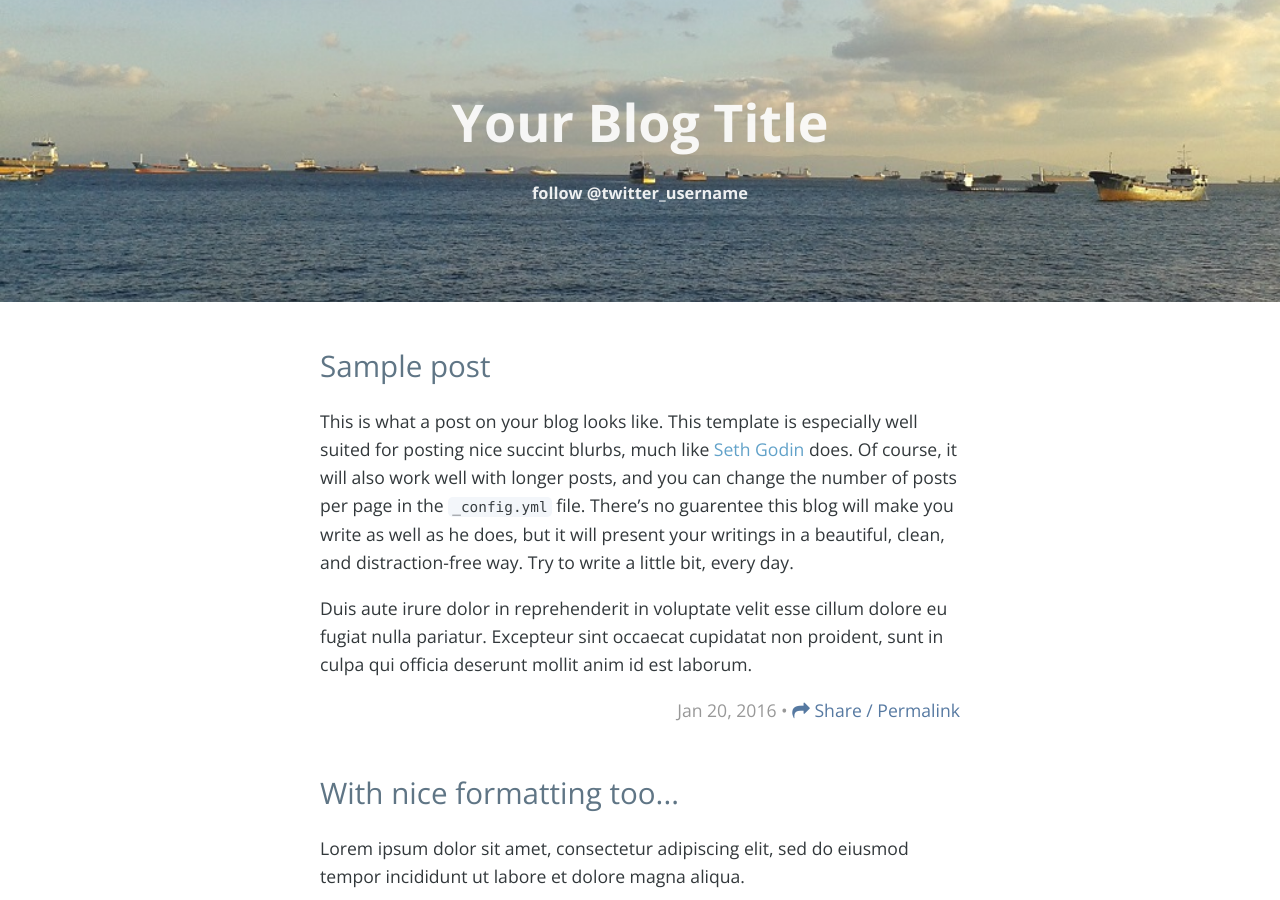
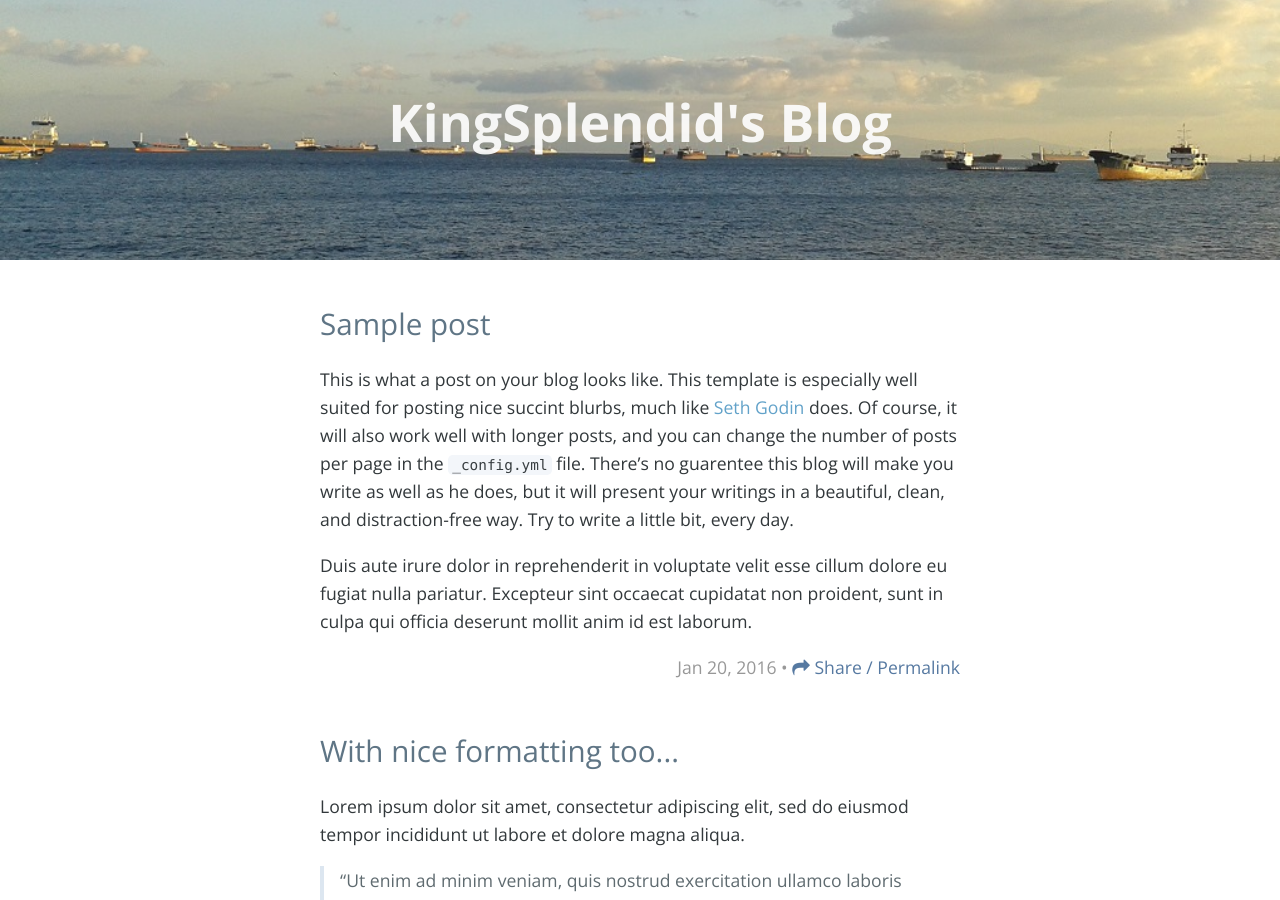
Before and after one commit to KingSplendid/KingSplendid.github.io, a Jekyll site: the page built from index.html, in a window 1280 px wide and 900 px high. Built offline with Jekyll 4.4.1, drawn with Linux system fonts in a browser that asks for light colours; nearby versions of some CDN libraries; the list of posts is cut into pages by our own code; comment, search, counter and statistics services are not loaded.

Commit message:
Update _config.yml

```diff
--- a/_config.yml
+++ b/_config.yml
@@ -6,12 +6,11 @@
 # 'jekyll serve'. If you change this file, please restart the server process.
 
 # Site settings
-title: Your Blog Title
+title: KingSplendid's Blog
 description: '' # write a nice description for your blog
 baseurl: '' # the subpath of your site, e.g. /blog
 url: '' # the base hostname & protocol for your site http://www.example.com
 # google_analytics: 'UA-XXXXXX-X'
-twitter_username: 'twitter_username'
 
 # Build settings
 markdown: kramdown
```
